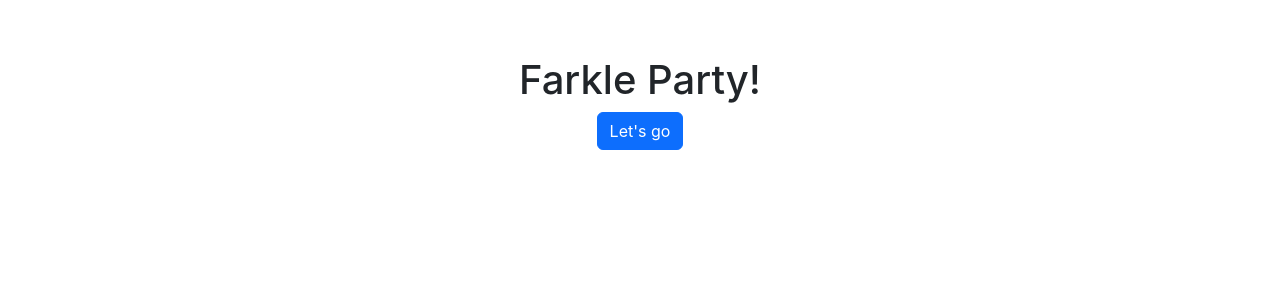
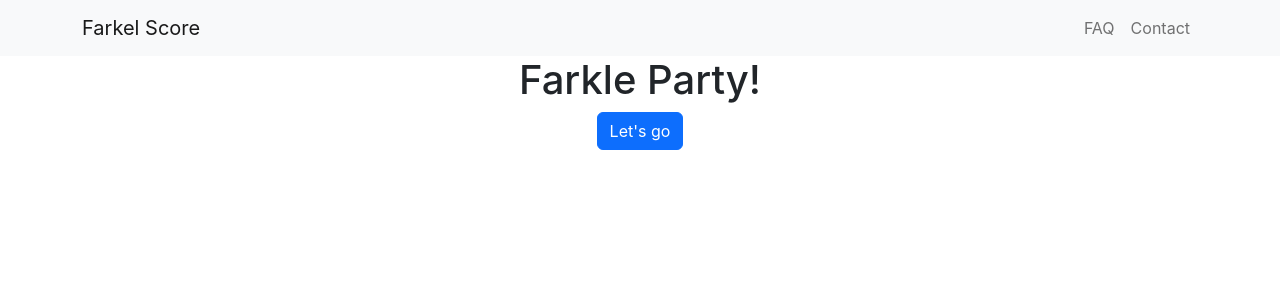
Before and after one commit to jkclark/Farkel, a React (Create React App) app in the folder farkel-score-ui/: page / in a window 1280 px wide. Shown: the top 300 px of the page. Built offline with nearby package versions, Linux system fonts and the light colour scheme; the HTML template or start-up script is replaced by a standard one.

Commit message:
Created navbar.

```diff
--- a/farkel-score-ui/src/App.css
+++ /dev/null
@@ -1,38 +0,0 @@
-.App {
-  text-align: center;
-}
-
-.App-logo {
-  height: 40vmin;
-  pointer-events: none;
-}
-
-@media (prefers-reduced-motion: no-preference) {
-  .App-logo {
-    animation: App-logo-spin infinite 20s linear;
-  }
-}
-
-.App-header {
-  background-color: #282c34;
-  min-height: 100vh;
-  display: flex;
-  flex-direction: column;
-  align-items: center;
-  justify-content: center;
-  font-size: calc(10px + 2vmin);
-  color: white;
-}
-
-.App-link {
-  color: #61dafb;
-}
-
-@keyframes App-logo-spin {
-  from {
-    transform: rotate(0deg);
-  }
-  to {
-    transform: rotate(360deg);
-  }
-}
--- a/farkel-score-ui/src/App.js
+++ b/farkel-score-ui/src/App.js
@@ -2,11 +2,10 @@ import { useState } from "react";
 
 import GameSetupPage from "./components/gameSetupPage";
 import MainGamePage from "./components/mainGamePage";
+import MainNavbar from "./components/navbar";
 import PostGamePage from "./components/postGamePage";
 import WelcomePage from "./components/welcomePage";
 import { DEFAULT_WIN_NUMBER } from "./constants";
-
-import "./App.css";
 
 function App() {
   const [players, setPlayers] = useState([]);
@@ -18,6 +17,7 @@ function App() {
 
   return (
     <>
+      <MainNavbar />
       <WelcomePage />
       <GameSetupPage
         players={players}
--- /dev/null
+++ b/farkel-score-ui/src/components/navbar.js
@@ -0,0 +1,22 @@
+import Container from "react-bootstrap/Container";
+import Nav from "react-bootstrap/Nav";
+import Navbar from "react-bootstrap/Navbar";
+
+function MainNavbar() {
+  return (
+    <Navbar expand="sm" bg="light" fixed="top">
+      <Container>
+        <Navbar.Brand>Farkel Score</Navbar.Brand>
+        <Navbar.Toggle />
+        <Navbar.Collapse className="justify-content-end">
+          <Nav>
+            <Nav.Link>FAQ</Nav.Link>
+            <Nav.Link>Contact</Nav.Link>
+          </Nav>
+        </Navbar.Collapse>
+      </Container>
+    </Navbar>
+  );
+}
+
+export default MainNavbar;
```
